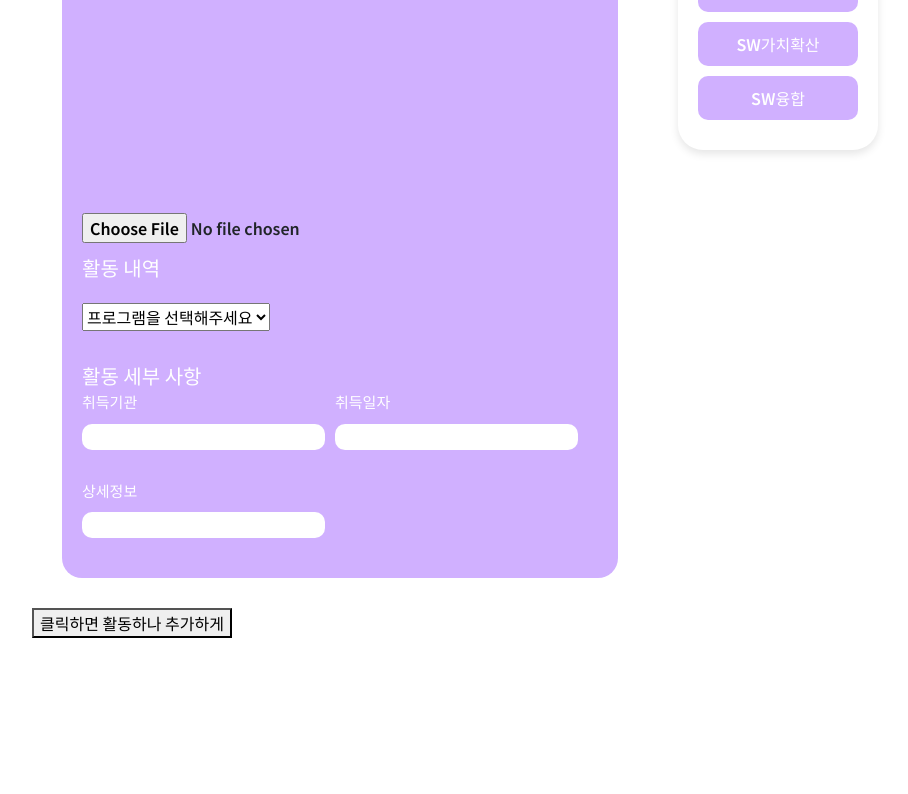
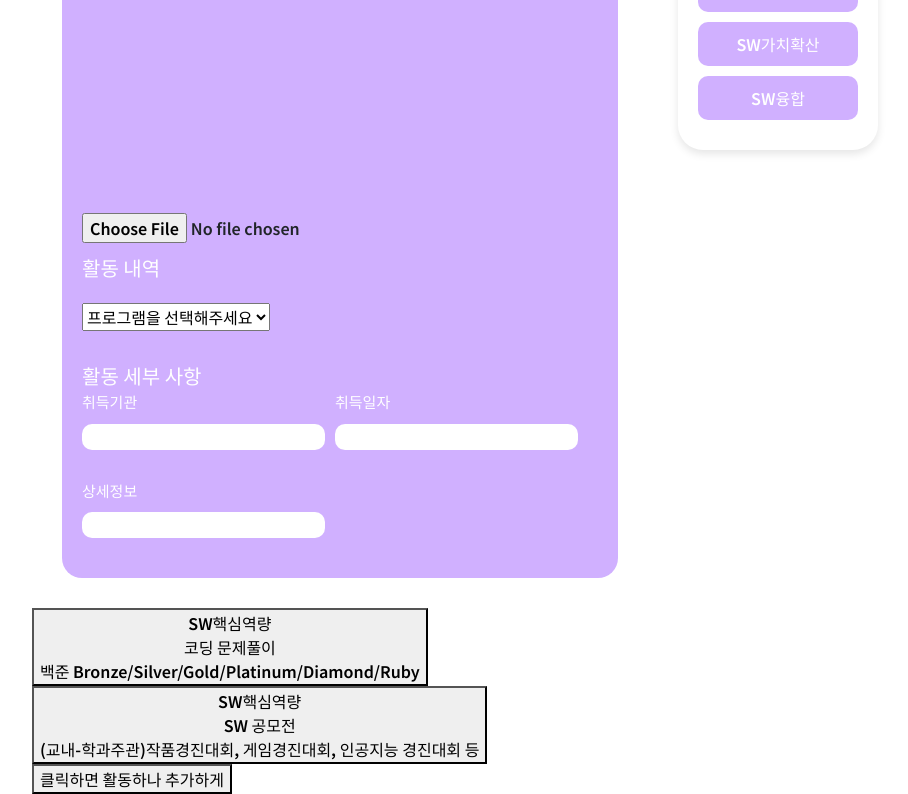
Before and after one commit to Koh-Du-Beom/Old-version-Jamie-Point, a React (Create React App) app: page /activity/1 in a window 1280 px wide. Shown: the part 240-1034 px from the top of the page, without its empty margins (170-1078 px from the left). Before the commit the page ends 878 px from the top, so only its background shows below. Built offline with nearby package versions, Linux system fonts and the light colour scheme.

Commit message:
ActivityList complete

```diff
--- a/src/components/Activity/Activity.tsx
+++ b/src/components/Activity/Activity.tsx
@@ -5,9 +5,10 @@ import ActivityDropDown from "./ActivityDropDown";
 import useAutoSave from "../../hooks/useAutoSave";
 
 interface ActivityProps {
-	area?: string
+	area?: string;
 }
 
+//Activity 데이터가 area 별로 여러개 있을텐데, 이걸 index별로 어떻게 받아와볼지 고민.
 
 const Activity : React.FC<ActivityProps> = ({area}) => {
 	const [activityImg, setActivityImg] = useState<File|null>(null);
--- a/src/components/Activity/ActivityList.tsx
+++ b/src/components/Activity/ActivityList.tsx
@@ -3,13 +3,14 @@ import React, { useState } from "react";
 import { useNavigate } from "react-router-dom";
 
 interface ActivityListProps {
-	area?: string
+	area?: string;
+	activitiesData : Activities[]
 }
 
-const ActivityList:React.FC<ActivityListProps> = ({area}) => {
+const ActivityList:React.FC<ActivityListProps> = ({area, activitiesData}) => {
 
 	const navigate = useNavigate();
-	const [activityInfos, setActivityInfos] = useState<Activities[]>([]);
+	const [activityInfos, setActivityInfos] = useState<Activities[]>(activitiesData);
 
 	const addNewActivity = () => {
 		const newActivity: Activities = {
@@ -38,10 +39,12 @@ const ActivityList:React.FC<ActivityListProps> = ({area}) => {
 				{activityInfos.map((activity, index) => (
 					<div key={index}>
 						<button onClick={() => goToActivity(index)}>
-							{area}
-							{/* 그냥 area가 아닌 pageType에서 받아온 데이터가 있어야할것임. */}
+							{activity.pageType}
+
 							<br/>
 							{activity.program || `활동${index + 1}`}
+							<br/>
+							{activity.type || `주제${index + 1}`}
 						</button>
 					</div>
 				))}
--- /dev/null
+++ b/src/mocks/Activity.mock.ts
@@ -0,0 +1,29 @@
+import Activities from "../types/Activities.type";
+
+const ActivityMock : Activities[] = [
+	{
+		pageType : 'SW핵심역량',
+		activityImg : null,
+		program : '코딩 문제풀이',
+		type : '백준 Bronze/Silver/Gold/Platinum/Diamond/Ruby',
+		topic : '',
+		point : 0,
+		agency : '백준',
+		date : '2023/12/11',
+		detail : '백준 코딩'
+	},
+	{
+		pageType : 'SW핵심역량',
+		activityImg : null,
+		program : 'SW 공모전',
+		type : '(교내-학과주관)작품경진대회, 게임경진대회, 인공지능 경진대회 등',
+		topic : '대상',
+		point : 40,
+		agency : '전북대학교',
+		date : '2023/12/11',
+		detail : '대회 대상'
+	},
+
+];
+
+export default ActivityMock;
--- a/src/pages/ActivityPage.tsx
+++ b/src/pages/ActivityPage.tsx
@@ -3,14 +3,20 @@ import MainLayout from "../layouts/MainLayout";
 import Activity from "../components/Activity/Activity";
 import { useParams } from "react-router-dom";
 import ActivityList from "../components/Activity/ActivityList";
+import axios from "axios";
+import ActivityMock from "../mocks/Activity.mock";
+import Activities from "../types/Activities.type";
 
 const ActivityPage:React.FC = () => {
 	const {area} = useParams<{area?: string}>();
+	const activitiesData : Activities[] = ActivityMock;
+
+	//데이터를 전부다 받아오던지, area에 맞는 데이터만 받아올건지 고민 여기선 SW핵심역량 페이지만 받아온다가정
 
 	return (
 		<MainLayout>
 			<Activity area={area}/>
-			{area && <ActivityList area={area}/>}
+			{area && <ActivityList area={area} activitiesData={activitiesData}/>}
 		</MainLayout>
 	)
 	//페이지 추가하는 버튼 기능구현하기 + 사진 제대로 전송되는지 확인
--- a/src/types/Activities.type.ts
+++ b/src/types/Activities.type.ts
@@ -1,6 +1,6 @@
 interface Activities{
 	pageType : string,
-	activityImg : File,
+	activityImg : File | null,
 	program: string | null,
 	type : string | null,
 	topic : string | null,
```
